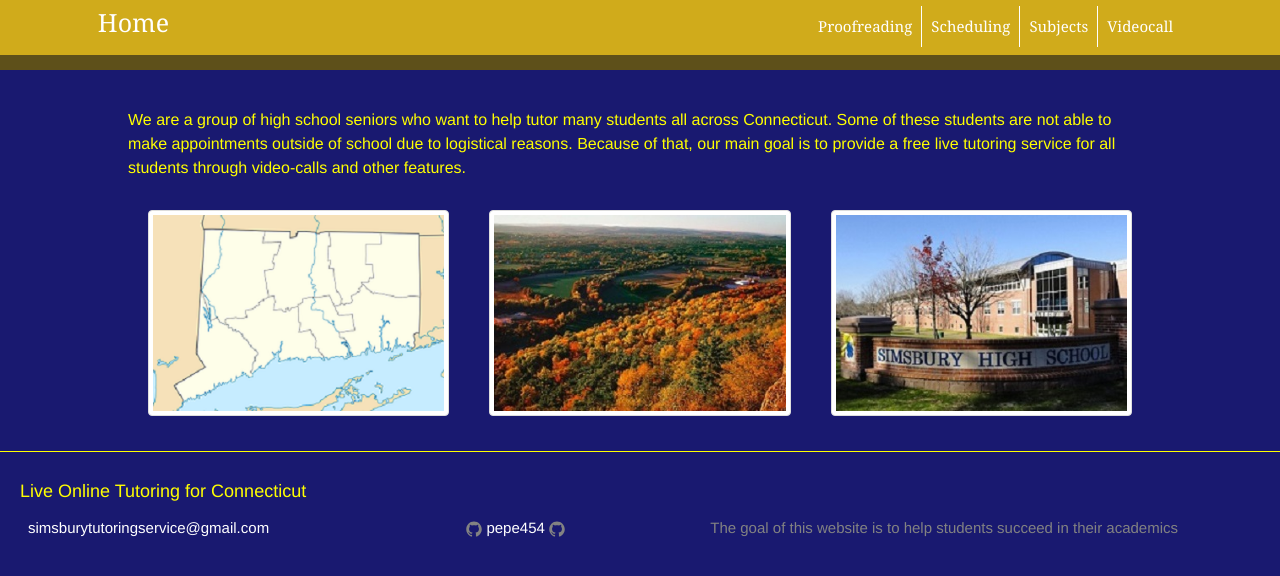
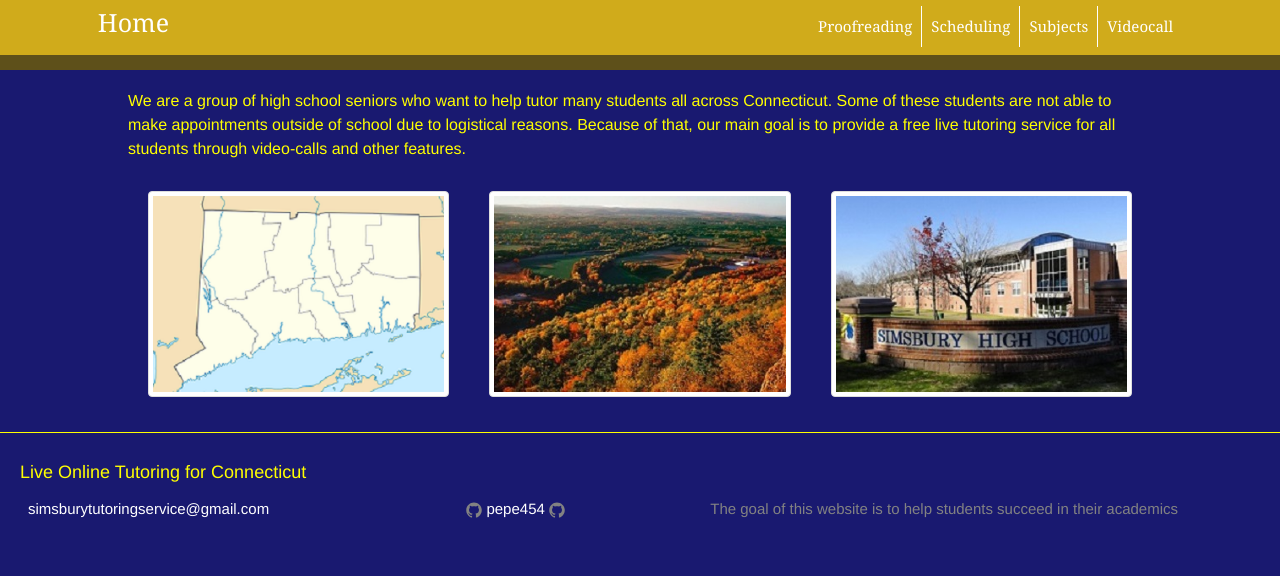
Before and after one commit to pepe454/pepe454.github.io, a Jekyll site: the page built from index.html, in a window 1280 px wide. Shown: the top 576 px of the page. Built offline with Jekyll 4.4.1, drawn with Linux system fonts in a browser that asks for light colours; the list of posts is cut into pages by our own code.

Commit message:
Update _layout.scss

```diff
--- a/_sass/_layout.scss
+++ b/_sass/_layout.scss
@@ -163,7 +163,7 @@
  }
 
 .page-content {
-    margin-top: 3%;
+    margin-top: 1.5%;
     margin-left: 10%;
     margin-right: 10%;
 }
```
